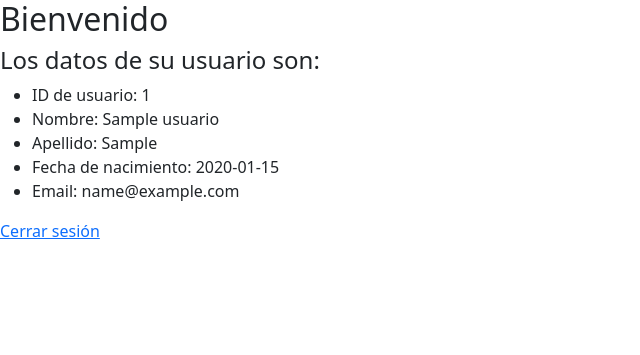
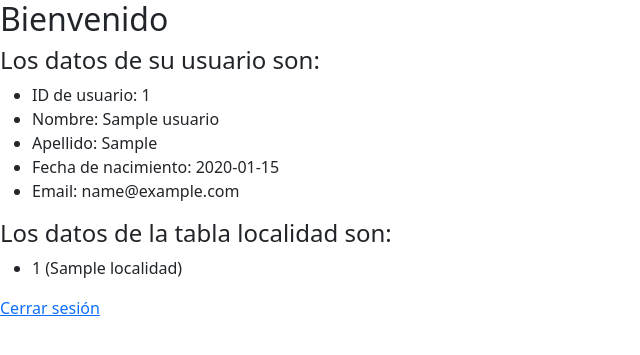
Before and after one commit to PPROF1-2021/a1-g5-dpto-com-gaela, a PHP site: page /pages/admin.php in a window 1280 px wide. Shown: the top 355 px of the page, without its empty margins (0-640 px from the left). Run offline with PHP 8.4, Linux system fonts and the light colour scheme; the visitor is signed in with stand-in values (Sample User, id 1); tables that the repository leaves empty hold one stand-in row (values such as "Sample post").

Commit message:
Se imprimen los datos de la tabla localidad en la página admin.php

```diff
--- a/pages/admin.php
+++ b/pages/admin.php
@@ -14,7 +14,8 @@ $result_usr = $conexion->query($sql_usuario);
 $lista = $result_usr->fetch_assoc();
 
 
- ?>
+
+?>
 
 <!DOCTYPE html>
 <html lang="en">
@@ -51,6 +52,32 @@ $lista = $result_usr->fetch_assoc();
     <span>Email: <?php echo utf8_decode($lista['email']); ?></span>
   </li>
 </ul>
+
+<!--  Se imprimen los datos de la tabla localidad  -->
+
+<?php
+
+$sql_localidad = "SELECT * FROM localidad";
+
+if ($resultado = $conexion->query($sql_localidad)) {
+    echo "<h4>Los datos de la tabla localidad son:</h4>";
+    echo "<ul>";
+    /* obtener el array de objetos */
+    while ($fila = $resultado->fetch_row()) {
+        echo "<li>";
+        printf ("%s (%s)\n", $fila[0], $fila[1]);
+        echo "</li>";
+    }
+    echo "</ul>";
+    /* liberar el conjunto de resultados */
+    $resultado->close();
+}
+
+/* cerrar la conexión */
+$conexion->close();
+
+ ?>
+
 <a href="salir.php">Cerrar sesión</a>
 
 </body>
```
